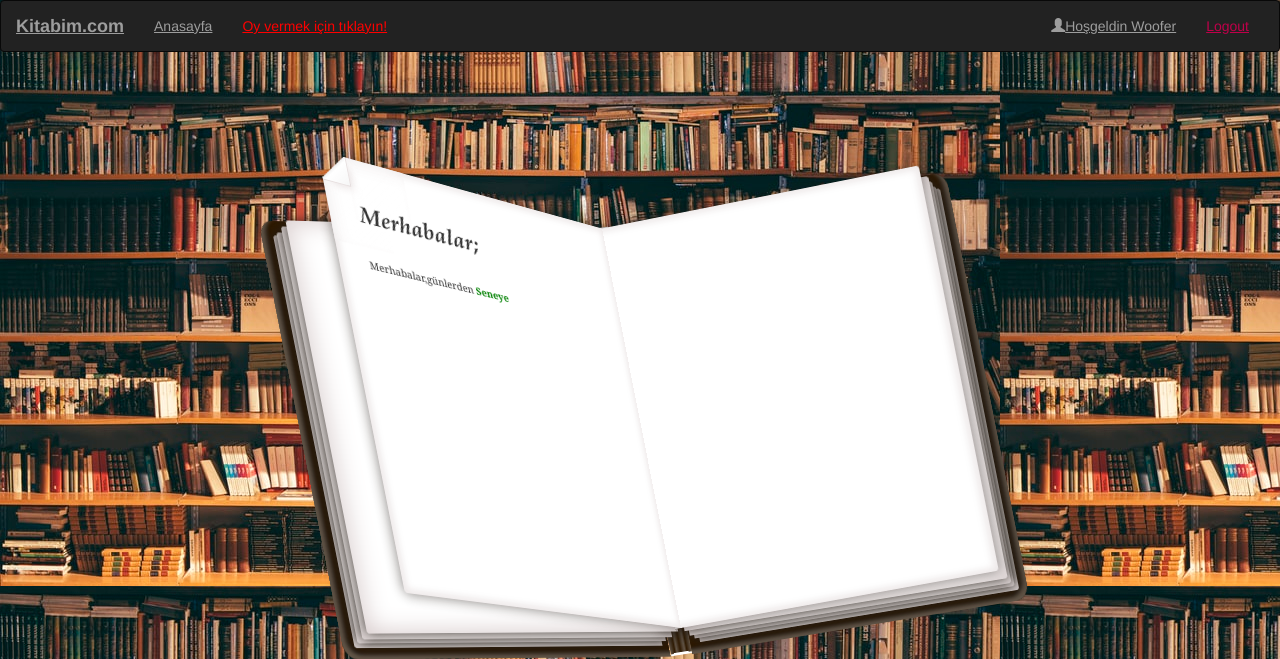
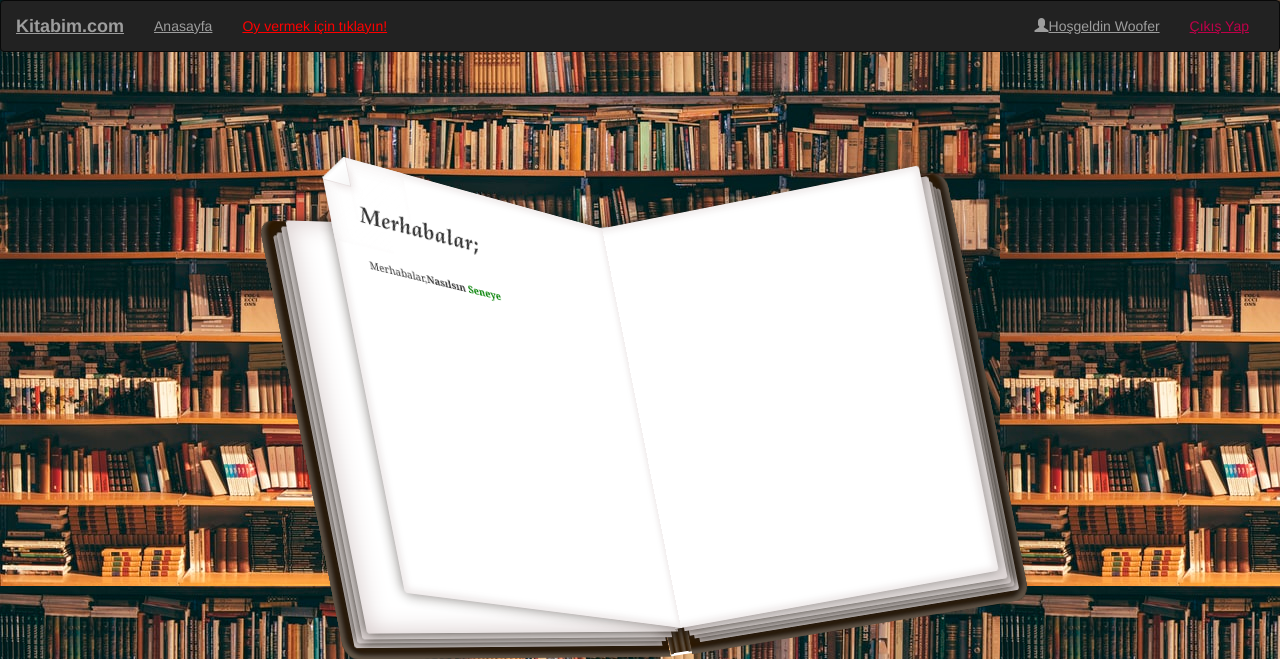
Before and after one commit to tarikkotan/Project, a Django app: page / in a window 1280 px wide. Shown: the top 659 px of the page. Run offline with Django 3.2, Linux system fonts and the light colour scheme; a user stored in the database is signed in; data comes from the database, SQL or seed files in the repository; both versions use the stored data as it was after the commit; some libraries are stand-ins or nearby versions.

Commit message:
trying to show most selected choices at the database

```diff
--- a/mysite/polls/models.py
+++ b/mysite/polls/models.py
@@ -20,3 +20,7 @@ class Poll(models.Model):
             return self.option_two
         else:
             return self.option_three
+
+    def choices(self):
+        #pk'nın alıcağı değer birer birer artmalı ta ki en sonuncu index değerine ulaşana kadar.
+        return  Poll.objects.get(pk=19).mostSelected()
--- a/mysite/polls/templates/poll/base.html
+++ b/mysite/polls/templates/poll/base.html
@@ -48,7 +48,7 @@
                     {% if user.is_authenticated %}
                     <li><a><span class="glyphicon glyphicon-user"></span>Hoşgeldin {{ user.username }}</a></li>
 
-                    <li class="nav-item"><a class="nav-link" href="/logout" style="color:rgb(192, 0, 74)">Logout</a></li>
+                    <li class="nav-item"><a class="nav-link" href="/logout" style="color:rgb(192, 0, 74)">Çıkış Yap</a></li>
                     {% else %}
                     <li><a href="{% url 'register' %}" ><span class="glyphicon glyphicon-user"></span> Kayıt Ol</a></li>
                     <li><a href="{% url 'login' %}" style="color:greenyellow"><span class="glyphicon glyphicon-log-in"></span> Giriş Yap</a></li>
--- a/mysite/polls/templates/poll/home.html
+++ b/mysite/polls/templates/poll/home.html
@@ -36,7 +36,7 @@
                 <div class="page-text w-richtext">
                   <h3><strong>Merhabalar;</strong></h3>
                   <p>‍</p>
-                  <p>Merhabalar,günlerden<b style="color:green"> {{poll.mostSelected}}</b></p>
+                  <p>Merhabalar,<b>{{poll.choices}}</b><b style="color:green"> {{poll.mostSelected}}</b></p>
 
                 </div>
               </div>
```
Also changed, not shown: mysite/db.sqlite3.
